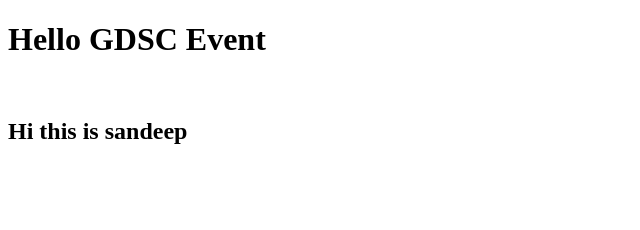
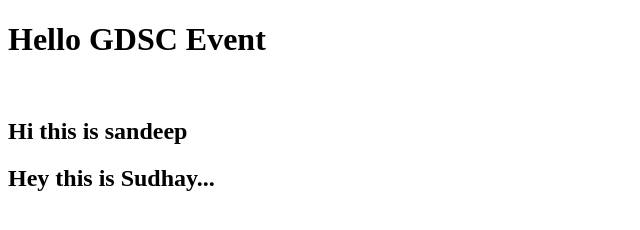
Before and after one commit to sudhay23/gdsc-attendee-page, a plain HTML site: page index.html in a window 1280 px wide. Shown: the whole page, without its empty margins (0-640 px from the left). Drawn offline with Linux system fonts and the light colour scheme.

Commit message:
Add name

```diff
--- a/index.html
+++ b/index.html
@@ -5,10 +5,9 @@
     </head>
     <body>
         <h1>Hello GDSC Event</h1>
-        <br>
+        <br />
 
         <h2>Hi this is sandeep</h2>
-
-
+        <h2>Hey this is Sudhay...</h2>
     </body>
 </html>
```
